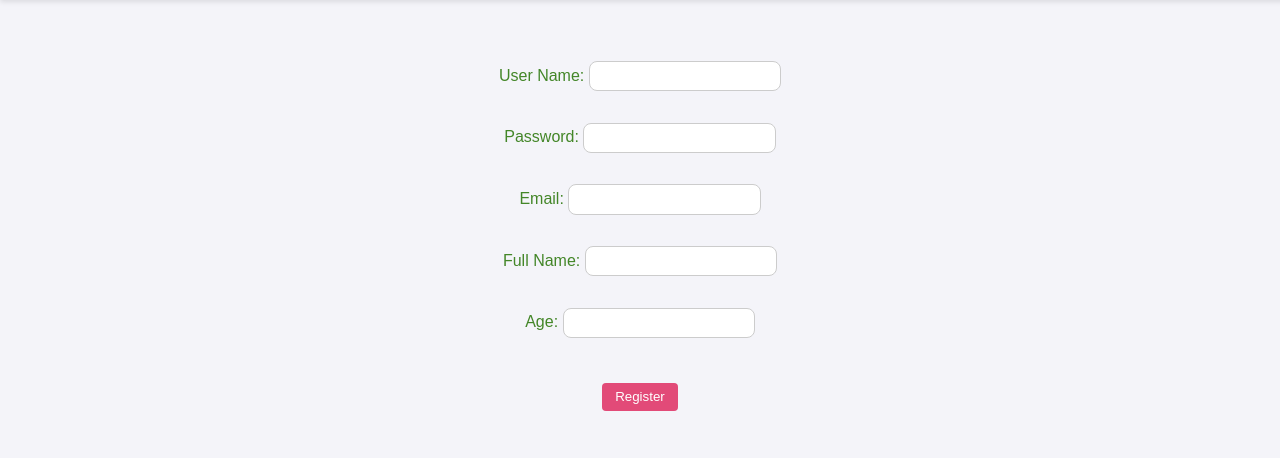
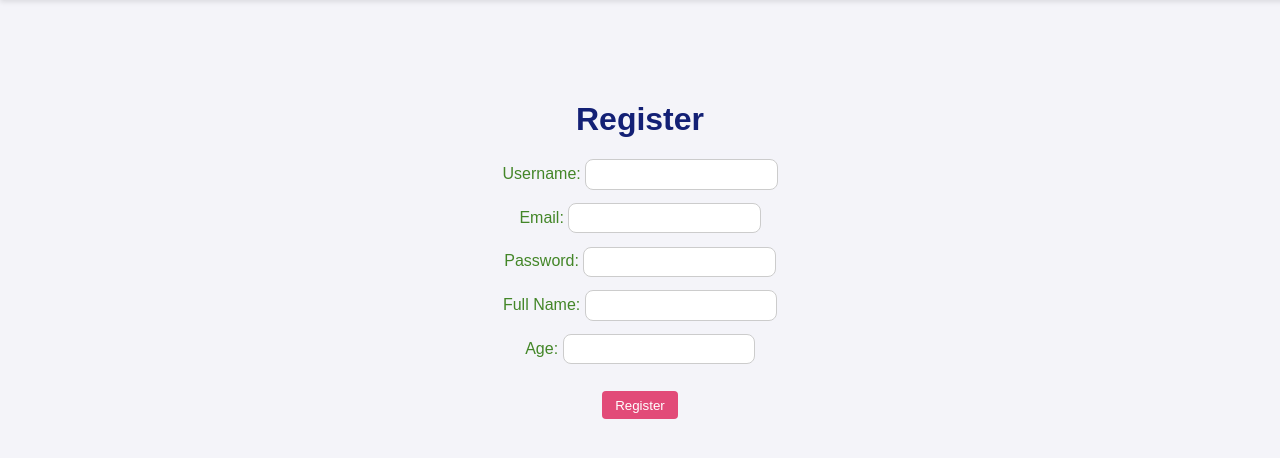
Before and after one commit to NamuProductions/BookLoanSystem, a PHP site: page /register in a window 1280 px wide. Shown: the part 35-493 px from the top of the page. Run offline with PHP 8.4, Linux system fonts and the light colour scheme.

Commit message:
intentando k salgan errores en pantalla

```diff
--- a/src/View/Users/register.php
+++ b/src/View/Users/register.php
@@ -6,21 +6,31 @@
     <title>Register</title>
 </head>
 <body>
+<h1>Register</h1>
+<?php if (isset($errorMessage)) : ?>
+    <div style="color: red;"><?= htmlspecialchars($errorMessage) ?></div>
+<?php endif; ?>
 <form action="/register" method="POST">
-    <label for="user_name">User Name:</label>
-    <input type="text" id="user_name" name="user_name" required><br><br>
-
-    <label for="password">Password:</label>
-    <input type="password" id="password" name="password" required><br><br>
-
-    <label for="email">Email:</label>
-    <input type="email" id="email" name="email" required><br><br>
-
-    <label for="full_name">Full Name:</label>
-    <input type="text" id="full_name" name="full_name"><br><br>
-
-    <label for="age">Age:</label>
-    <input type="number" id="age" name="age"><br><br>
+    <div>
+        <label for="user_name">Username:</label>
+        <input type="text" id="user_name" name="user_name" value="<?= htmlspecialchars($userName ?? '') ?>">
+    </div>
+    <div>
+        <label for="email">Email:</label>
+        <input type="text" id="email" name="email" value="<?= htmlspecialchars($email ?? '') ?>">
+    </div>
+    <div>
+        <label for="password">Password:</label>
+        <input type="password" id="password" name="password">
+    </div>
+    <div>
+        <label for="full_name">Full Name:</label>
+        <input type="text" id="full_name" name="full_name" value="<?= htmlspecialchars($fullName ?? '') ?>">
+    </div>
+    <div>
+        <label for="age">Age:</label>
+        <input type="text" id="age" name="age" value="<?= htmlspecialchars($age ?? '') ?>">
+    </div>
     <button type="submit">Register</button>
 </form>
 </body>
```
